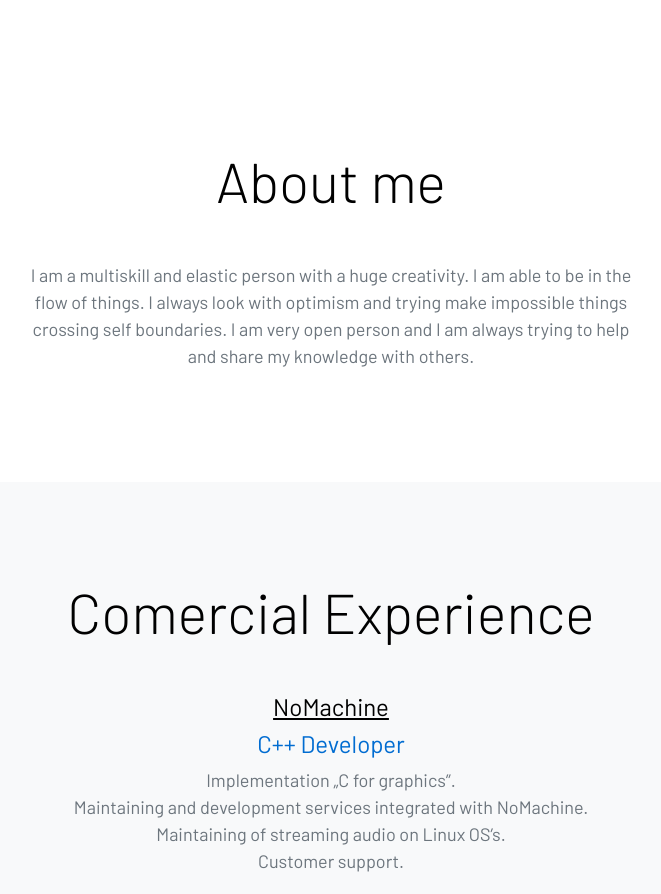
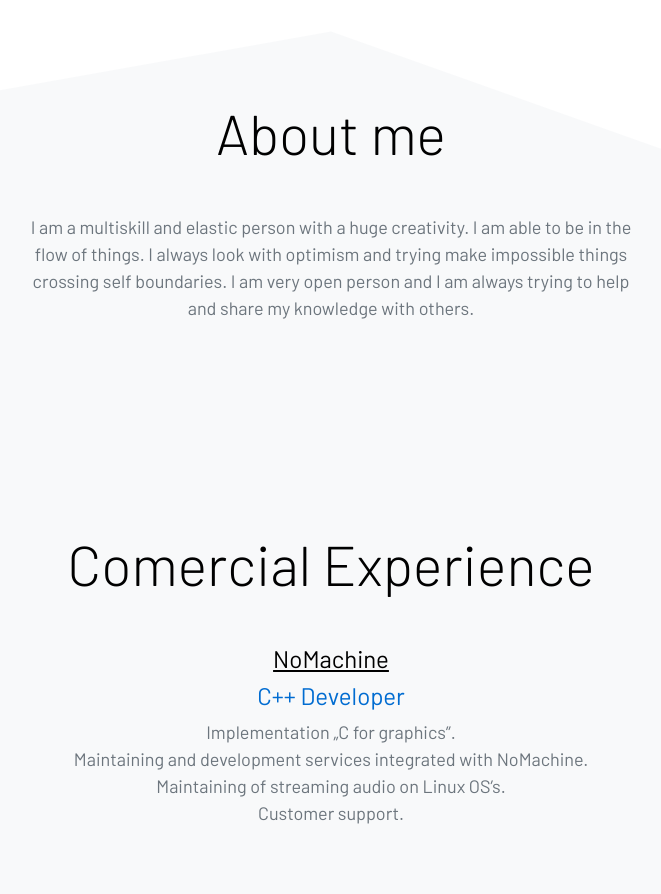
Before and after one commit to maciejadamski89/resume_page, a website: page src/html/index.html in a window 1280 px wide. Shown: the part 884-1778 px from the top of the page, without its empty margins (309-970 px from the left). Drawn offline with nearby package versions, Linux system fonts and the light colour scheme; files that its build step writes are made by us from their sources; files whose address does not match are found by name.

Commit message:
add wave divider

```diff
--- a/src/html/index.html
+++ b/src/html/index.html
@@ -68,7 +68,8 @@
             </div>
         </div>
 
-        <div id="about" class="container-fluid bg-white py-5">
+        <div id="about" class="container-fluid bg-gray pb-5">
+            <svg class="wave" xmlns="http://www.w3.org/2000/svg" viewBox="0 0 1440 320"><path fill="#fff" fill-opacity="1" d="M0,160L720,32L1440,288L1440,0L720,0L0,0Z"></path></svg>
             <div class="row align-items-center justify-content-center py-5">
                 <div class="col-6 text-center">
                     <h1 class="display-4 my-5">About me</h1>
--- a/src/sass/_base.sass
+++ b/src/sass/_base.sass
@@ -20,6 +20,9 @@ a
 a > h4:hover
     color: $primary-color !important
 
+.container-fluid
+    padding: 0
+
 // .container-fluid:before
 //     height: 50px
 //     content: ""
--- a/src/sass/_module.sass
+++ b/src/sass/_module.sass
@@ -29,3 +29,6 @@
 .icon:hover
     color: $primary-color
     transition: 0.5s all
+
+.wave
+    position: absolute
```
